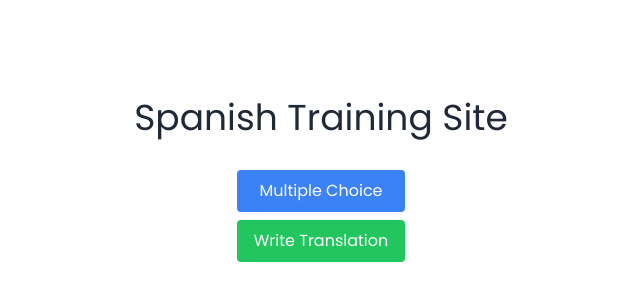
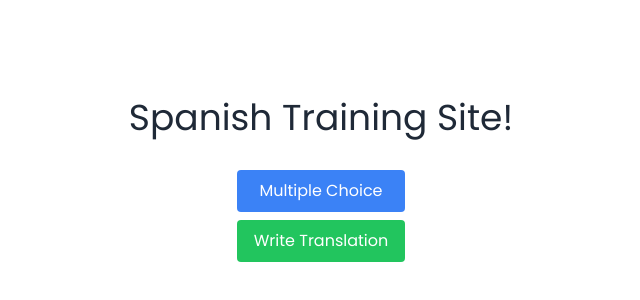
Before and after one commit to erikisakss/erikisakss-spanish-website, a React (Vite) app in the folder spanish-tranining-site/: page / in a window 1280 px wide. Shown: the part 244-544 px from the top of the page, without its empty margins (319-959 px from the left). Built offline with nearby package versions, Linux system fonts and the light colour scheme.

Commit message:
Update App.tsx

```diff
--- a/spanish-tranining-site/src/App.tsx
+++ b/spanish-tranining-site/src/App.tsx
@@ -11,7 +11,7 @@ function App() {
   return (
     <>
       <div className="flex flex-col items-center justify-center min-h-screen  p-4">
-        <h1 className="text-4xl text-gray-800 font-bold mb-8 dark:text-white-800">Spanish Training Site</h1>
+        <h1 className="text-4xl text-gray-800 font-bold mb-8 dark:text-white-800">Spanish Training Site!</h1>
         {activeQuiz && (
            <button onClick={() => setActiveQuiz(activeQuiz === 'write-translation' ? 'multiple-choice' : 'write-translation')} className='mb-4 bg-orange-500 text-white font-semibold py-2 px-4 rounded hover:bg-orange-700 transition duration-300'>
            Switch Quiz
```
